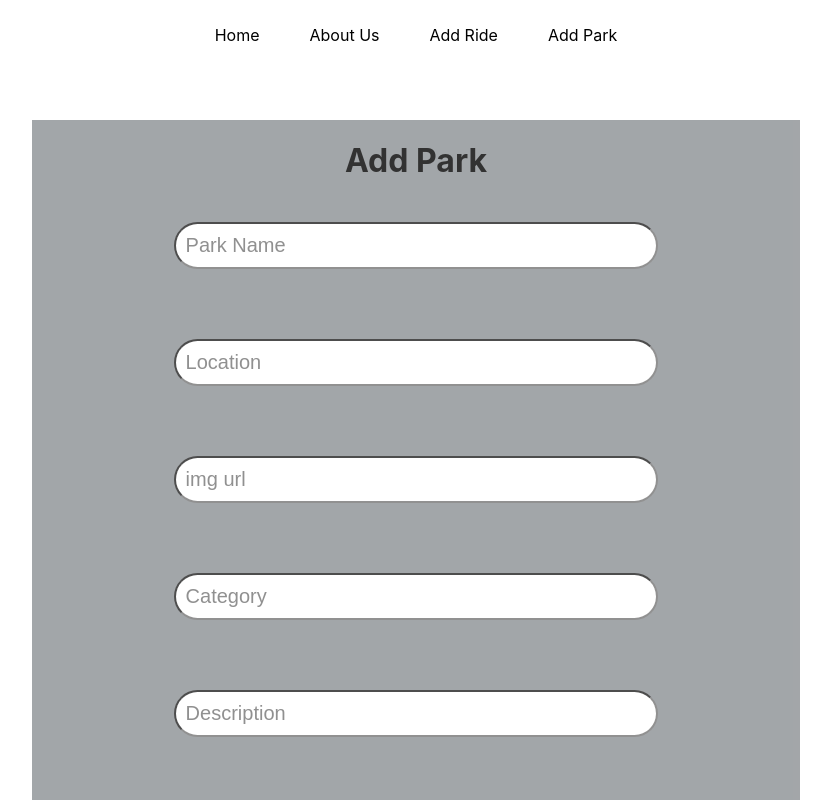
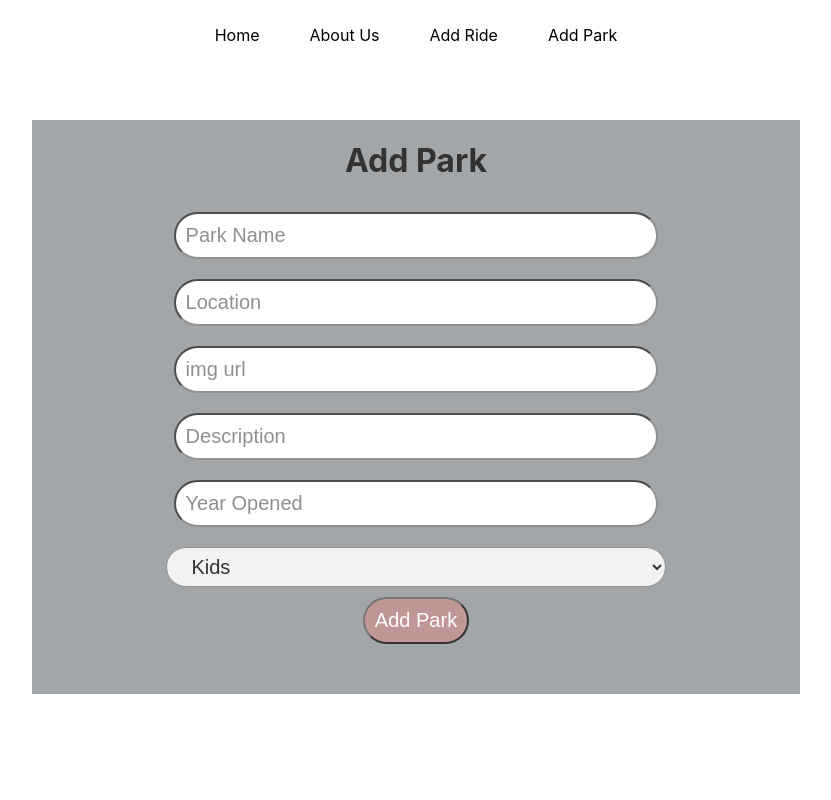
Before and after one commit to BLewis739/u2_hackathon_group_1, a React (Create React App) app in the folder client/: page /createpark in a window 1280 px wide. Shown: the top 800 px of the page, without its empty margins (224-1055 px from the left). Built offline with nearby package versions, Linux system fonts and the light colour scheme.

Commit message:
added selection option for category.

```diff
--- a/client/src/App.css
+++ b/client/src/App.css
@@ -190,14 +190,11 @@ button:hover {
 
   opacity: 1;
   border-radius: 4px;
+  margin: 10px;
 }
 
 .createRide button {
   margin-bottom: 50px;
-  color: black;
-}
-
-.addPark input {
   color: black;
 }
 
@@ -228,6 +225,7 @@ button:hover {
 
 .addPark input {
   width: 60%;
+  margin: 10px;
 }
 
 .addPark button {
@@ -236,6 +234,15 @@ button:hover {
 
 .addPark input {
   color: black;
+}
+
+.addPark select {
+  width: 65%;
+  height: 40px;
+  border-radius: 50px;
+  padding: 5px 20px;
+  margin: 10px;
+  font-size: 20px;
 }
 
 /****************************/
--- a/client/src/components/CreatePark.js
+++ b/client/src/components/CreatePark.js
@@ -1,5 +1,6 @@
 import { useState } from 'react'
 import axios from 'axios'
+import { useNavigate } from 'react-router-dom'
 
 const CreatePark = () => {
   const [addPark, setAddPark] = useState({
@@ -12,7 +13,7 @@ const CreatePark = () => {
   })
 
   console.log(addPark)
-
+  let navigate = useNavigate()
   const handleSubmit = (e) => {
     e.preventDefault()
 
@@ -20,6 +21,8 @@ const CreatePark = () => {
       .post('http://localhost:3001/parks', addPark)
       .then((res) => console.log('successful'))
       .catch((err) => console.log(err.data))
+
+    navigate('/')
   }
 
   return (
@@ -47,13 +50,13 @@ const CreatePark = () => {
           placeholder="img url"
           onChange={(e) => setAddPark({ ...addPark, img: e.target.value })}
         ></input>
-        <input
+        {/* <input
           type="text"
           name="Category"
           value={addPark.category}
           placeholder="Category"
           onChange={(e) => setAddPark({ ...addPark, category: e.target.value })}
-        ></input>
+        ></input> */}
         <input
           type="text"
           name="Description"
@@ -72,6 +75,16 @@ const CreatePark = () => {
             setAddPark({ ...addPark, yearOpened: e.target.value })
           }
         ></input>
+        <select
+          id="catergory"
+          name="catergory"
+          value={addPark.category}
+          onChange={(e) => setAddPark({ ...addPark, category: e.target.value })}
+        >
+          <option value="Kids">Kids</option>
+          <option value="Water">Water</option>
+          <option value="Amusement">Amusement</option>
+        </select>
         <button className="submitButton" text="Submit">
           Add Park
         </button>
--- a/client/src/components/CreateRide.js
+++ b/client/src/components/CreateRide.js
@@ -1,5 +1,6 @@
 import { useState } from 'react'
 import axios from 'axios'
+import { useNavigate } from 'react-router-dom'
 
 const CreateRide = (props) => {
   const [addRide, setaddRide] = useState({
@@ -11,13 +12,14 @@ const CreateRide = (props) => {
     park: '',
     img: ''
   })
-
+  let navigate = useNavigate()
   const handleSubmit = (e) => {
     e.preventDefault()
     axios
       .post('http://localhost:3001/rides', addRide)
       .then((res) => console.log('successful'))
       .catch((err) => console.log(err.data))
+    navigate('/')
   }
 
   console.log(addRide)
```
